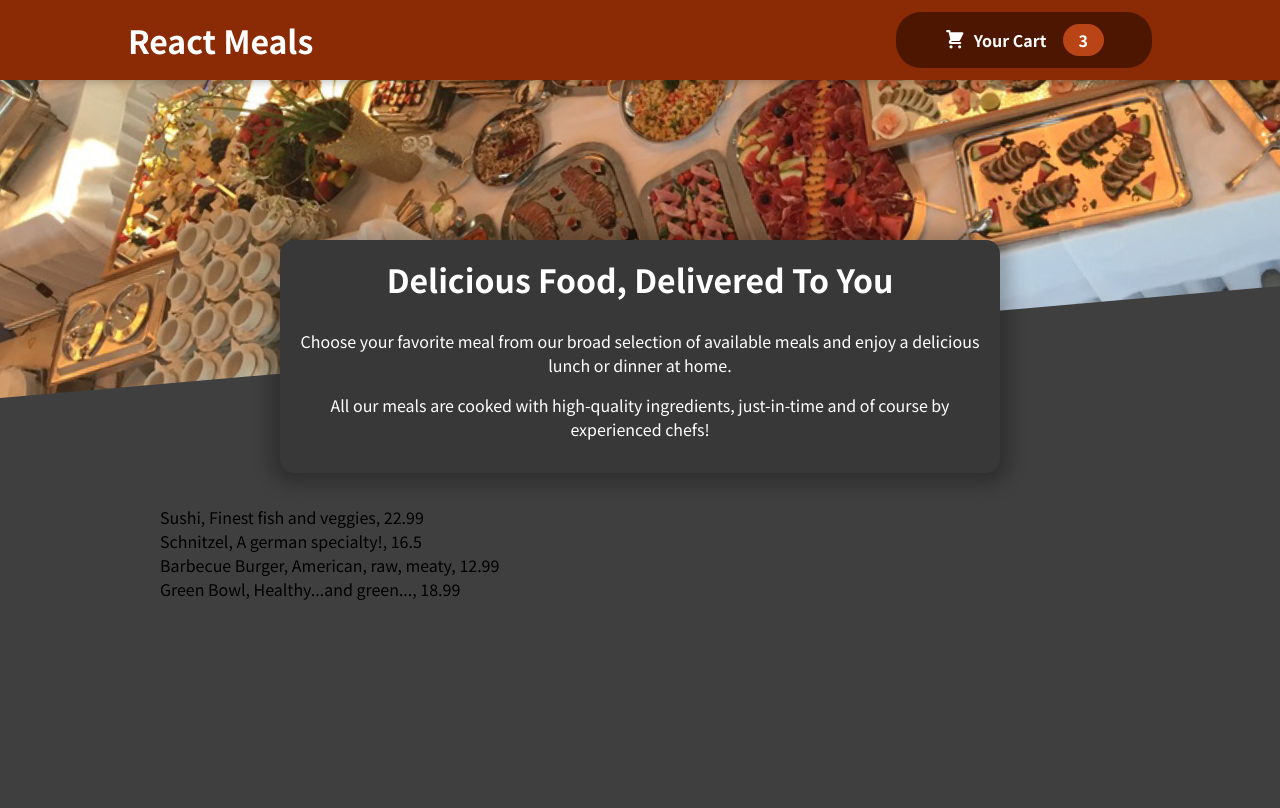
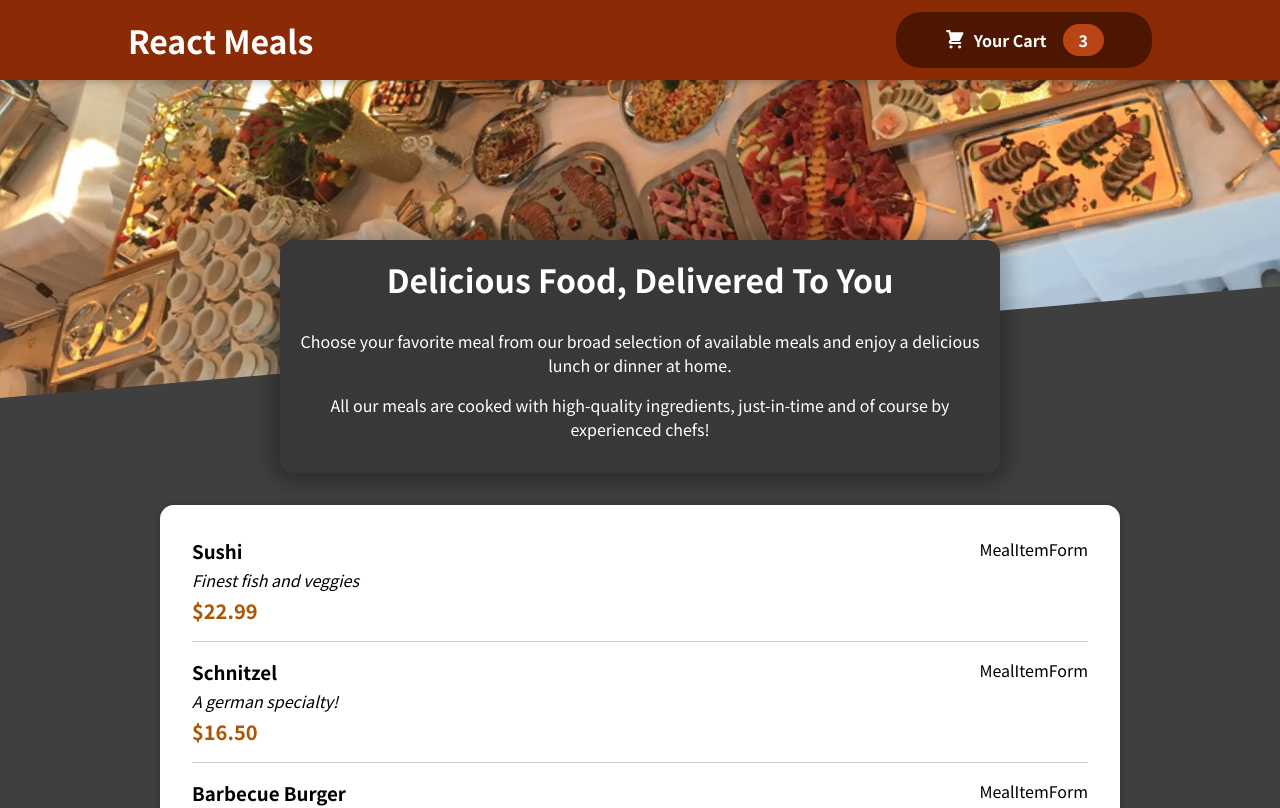
Before and after one commit to dan-nitu/food-order-app, a JavaScript app: page / in a window 1280 px wide. Shown: the top 808 px of the page. Built offline with nearby package versions, Linux system fonts and the light colour scheme.

Commit message:
meal item

```diff
--- a/src/components/Meals/AvailableMeals.js
+++ b/src/components/Meals/AvailableMeals.js
@@ -1,3 +1,7 @@
+import Card from '../UI/Card';
+
+import MealItem from './MealItem/MealItem';
+
 import classes from './AvailableMeals.module.css';
 
 const DUMMY_MEALS = [
@@ -29,14 +33,19 @@
 
 const AvailableMeals = () => {
   const mealsList = DUMMY_MEALS.map((meal) => (
-    <li>
-      {meal.name}, {meal.description}, {meal.price}
-    </li>
+    <MealItem
+      key={meal.id}
+      name={meal.name}
+      description={meal.description}
+      price={meal.price}
+    />
   ));
 
   return (
     <section className={classes.meals}>
-      <ul>{mealsList}</ul>
+      <Card>
+        <ul>{mealsList}</ul>
+      </Card>
     </section>
   );
 };
--- /dev/null
+++ b/src/components/Meals/MealItem/MealItem.js
@@ -0,0 +1,21 @@
+import MealItemForm from './MealItemForm';
+
+import classes from './MealItem.module.css';
+
+const MealItem = (props) => {
+  const price = `$${props.price.toFixed(2)}`;
+
+  return (
+    <li className={classes.meal}>
+      <div>
+        <h3>{props.name}</h3>
+        <div className={classes.description}>{props.description}</div>
+        <div className={classes.price}>{price}</div>
+      </div>
+      <div>
+        <MealItemForm />
+      </div>
+    </li>
+  );
+};
+export default MealItem;
--- /dev/null
+++ b/src/components/Meals/MealItem/MealItemForm.js
@@ -0,0 +1,6 @@
+import classes from './MealItemForm.module.css';
+
+const MealItemForm = () => {
+  return <form className={classes.form}>MealItemForm</form>;
+};
+export default MealItemForm;
--- /dev/null
+++ b/src/components/UI/Card.js
@@ -0,0 +1,6 @@
+import classes from './Card.module.css';
+
+const Card = (props) => {
+  return <div className={classes.card}>{props.children}</div>;
+};
+export default Card;
```
Also changed, not shown: src/components/Meals/MealItem/MealItem.module.css (renamed from src/MealItem.module.css), src/components/Meals/MealItem/MealItemForm.module.css (renamed from src/MealItemForm.module.css), src/components/UI/Card.module.css (renamed from src/Card.module.css).
